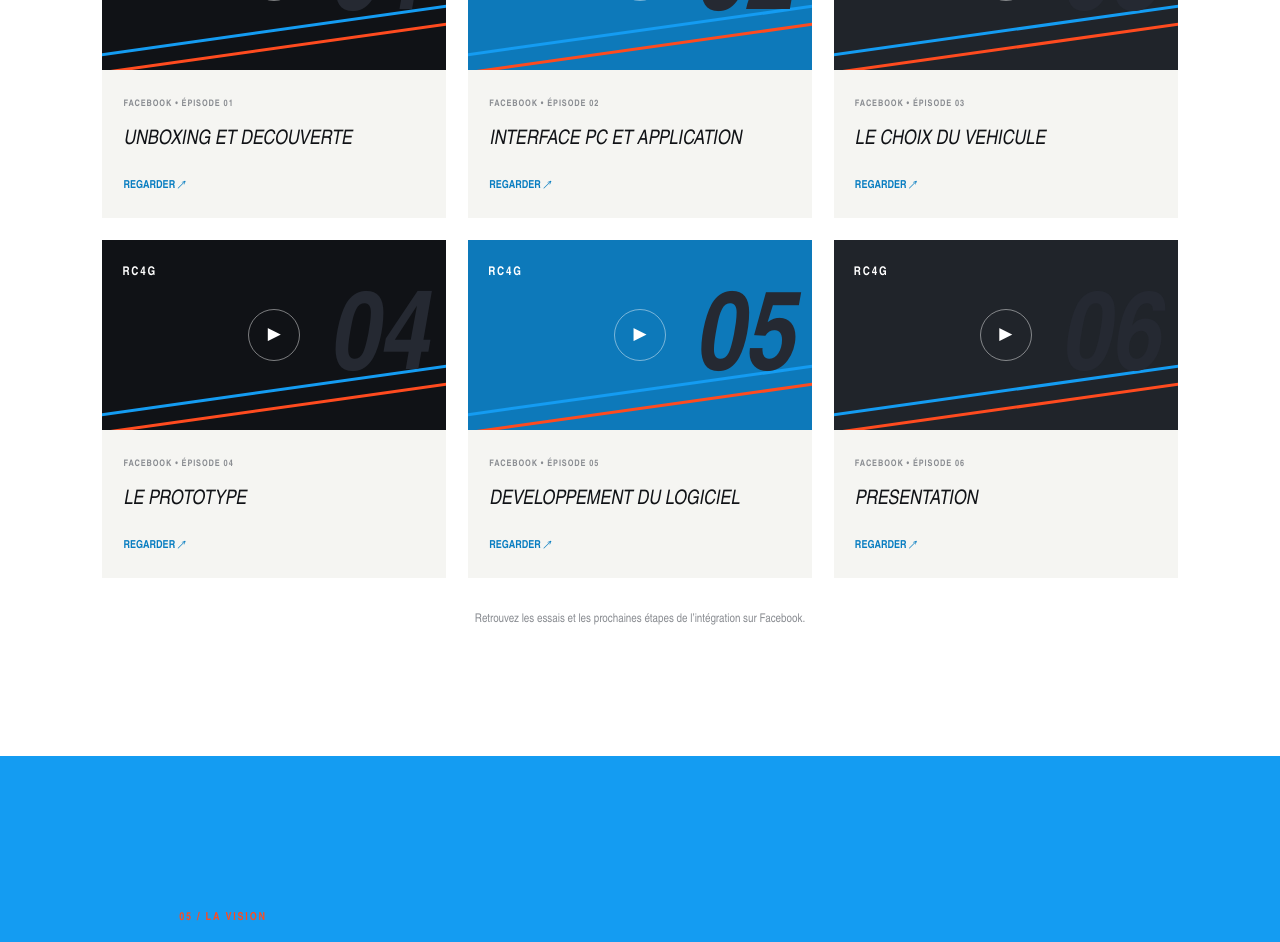
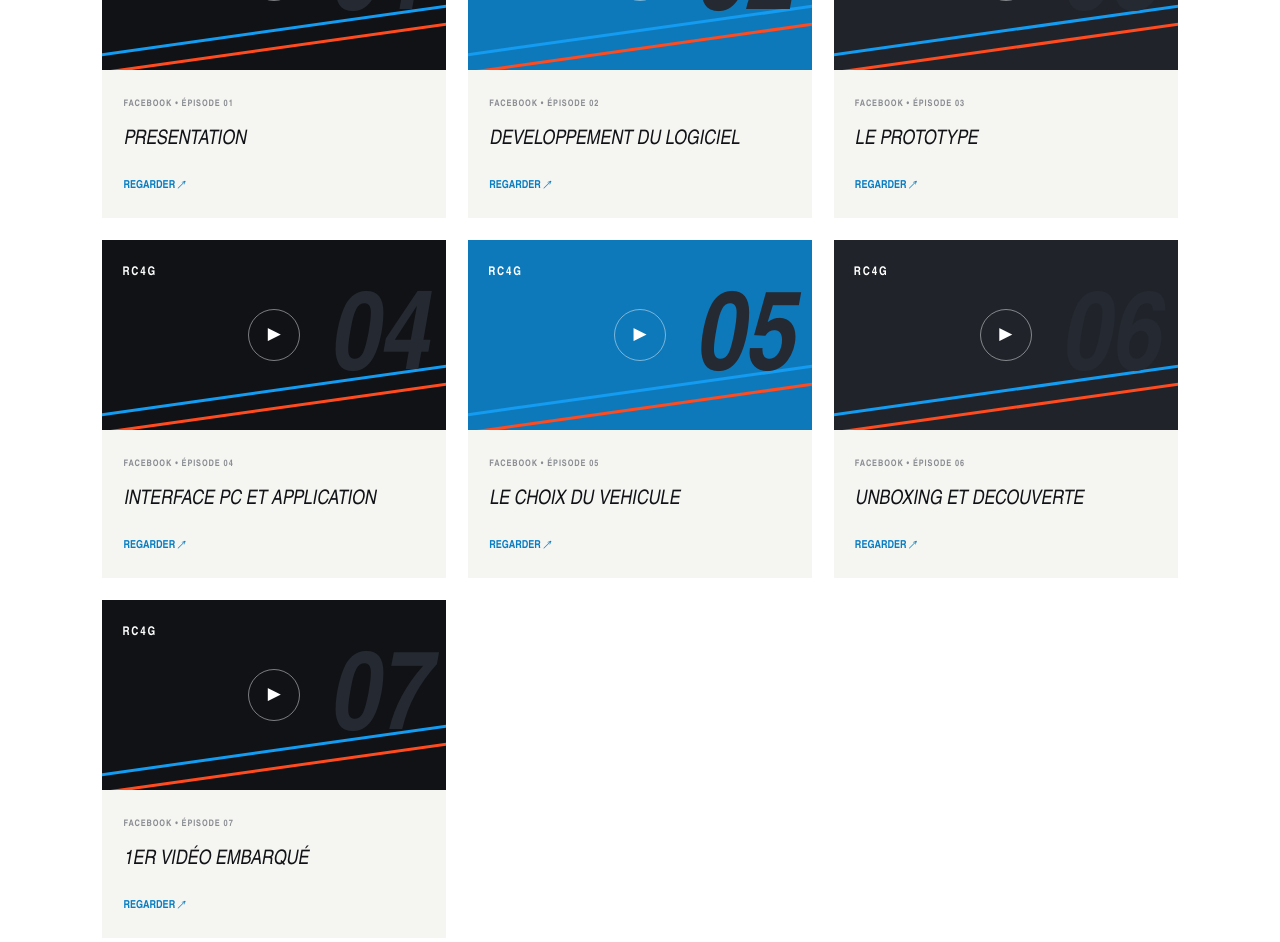
Before and after one commit to RC4Gexperience/RC4G, a Next.js app: page / in a window 1280 px wide. Shown: the part 4680-5622 px from the top of the page. Built offline with nearby package versions, Linux system fonts and the light colour scheme.

Commit message:
organisation video+7emme video

```diff
--- a/app/page.tsx
+++ b/app/page.tsx
@@ -1,11 +1,12 @@
 const facebook = {
-  posts: [
-    ["Unboxing et decouverte", "https://www.facebook.com/reel/1363102938502122/"],
+  posts:  [
+    ["Presentation", "https://www.facebook.com/permalink.php?story_fbid=pfbid02Qaa8YoWxqKUaXvimVyALVt16cXCJCqBFPiLCSyEkCSpsDtQuuGs4CU7yt3gQtUsZl&id=61592446130825"],
+    ["developpement du logiciel", "https://www.facebook.com/reel/1817411546089326/"],
+    ["Le prototype", "https://www.facebook.com/reel/2316365859201616/"],
     ["Interface PC et Application", "https://www.facebook.com/reel/4318260528386426/"],
     ["Le choix du vehicule", "https://www.facebook.com/permalink.php?story_fbid=pfbid0rpCQdo91EqBoM2fAqcLYX2aA7RMzK1v5FyKbm8bLMRSqw7WaPNZgbkGBKKbcnEB6l&id=61592446130825"],
-    ["Le prototype", "https://www.facebook.com/reel/2316365859201616/"],
-    ["developpement du logiciel", "https://www.facebook.com/reel/1817411546089326/"],
-    ["Presentation", "https://www.facebook.com/permalink.php?story_fbid=pfbid02Qaa8YoWxqKUaXvimVyALVt16cXCJCqBFPiLCSyEkCSpsDtQuuGs4CU7yt3gQtUsZl&id=61592446130825"],
+    ["Unboxing et decouverte", "https://www.facebook.com/reel/1363102938502122/"],
+    ["1er vidéo embarqué", "https://www.facebook.com/share/v/19HfTBx5MB/"],
   ],
 };
 
```
